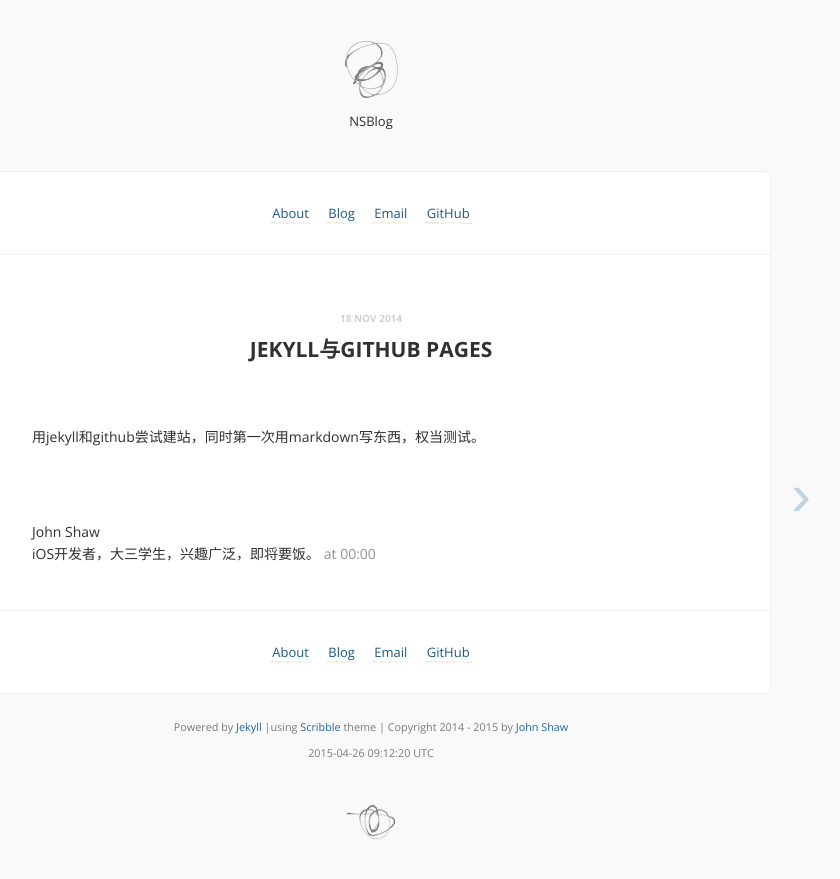
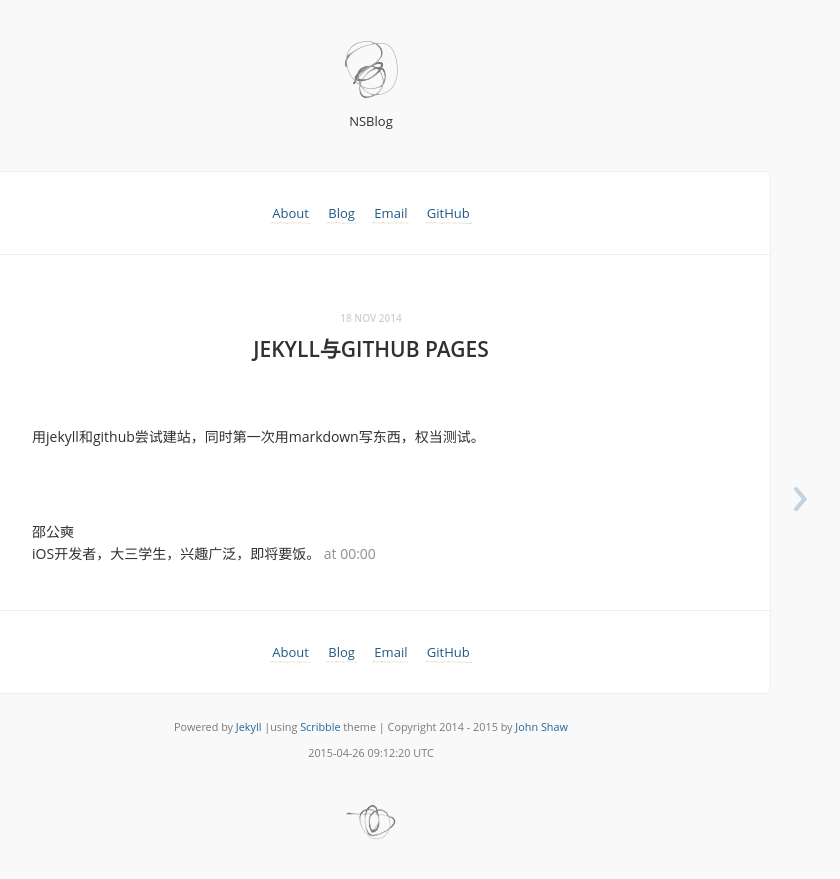
Before and after one commit to John-Shaw/John-Shaw.github.io, a Jekyll site: the page built from _posts/2014-11-18-test.md, in a window 1280 px wide. Shown: the top 879 px of the page, without its empty margins (269-1109 px from the left). Built offline with Jekyll 4.4.1, drawn with Linux system fonts in a browser that asks for light colours; some web fonts are replaced; Markdown is read by kramdown in place of the engine named in the settings; comment, search, counter and statistics services are not loaded.

Commit message:
optimize speed for mainland China
删除了一些可能会导致大陆访问缓慢的脚本等，改了作者签名，网上还是用网名吧。

```diff
--- a/_config.yml
+++ b/_config.yml
@@ -1,10 +1,12 @@
 title:            NSBlog
-description:      blogWithAuther:@"邵建勇"
+description:      blogWithAuther:@"邵公奭"
 url:              http://john-shaw.github.io
-signoff:          John Shaw
+signoff:          邵公奭
 disqus_shortname: Shao_JianYong
 facebook_appid:   # appid for like button, remove from /_includes/share.html if unwanted.
-google_analytics: UA-55487527-2
+google_analytics:
+  config: false
+  id: UA-55487527-2
 
 links:
   - name:         About
--- a/_includes/head.html
+++ b/_includes/head.html
@@ -1,5 +1,5 @@
 <link href='/images/fav.png' rel='shortcut icon'>
-<link href='http://fonts.googleapis.com/css?family=Open+Sans:400,700' rel='stylesheet' type='text/css' />
+<link href='http://fonts.useso.com/css?family=Open+Sans:400,700' rel='stylesheet' type='text/css' />
 <link href='/stylesheets/style.css' rel='stylesheet' type='text/css' />
 <link href='/stylesheets/syntax.css' rel='stylesheet' type='text/css' />
 <link href='/stylesheets/responsive.css' rel='stylesheet' type='text/css' />
@@ -23,7 +23,7 @@
   <meta content="blog" property="og:type" />
 {% endif %}
 <!-- - -->
-{% include ga.html %}
+<!-- {% include ga.html %} -->
 <!-- <script>(function(d, s, id) {
    var js, fjs = d.getElementsByTagName(s)[0];
    if (d.getElementById(id)) return;
--- a/_layouts/post.html
+++ b/_layouts/post.html
@@ -21,9 +21,9 @@
 
         </section>
       </div>
-      {% if page.share == 'y' %}
+<!--       {% if page.share == 'y' %}
         {% include share.html %}
-      {% endif %}
+      {% endif %} -->
 
       {% if page.disqus == 'y' %}
         {% include disqus.html %}
```
Also changed, not shown: _includes/share.html (deleted, +0 -11 lines).
